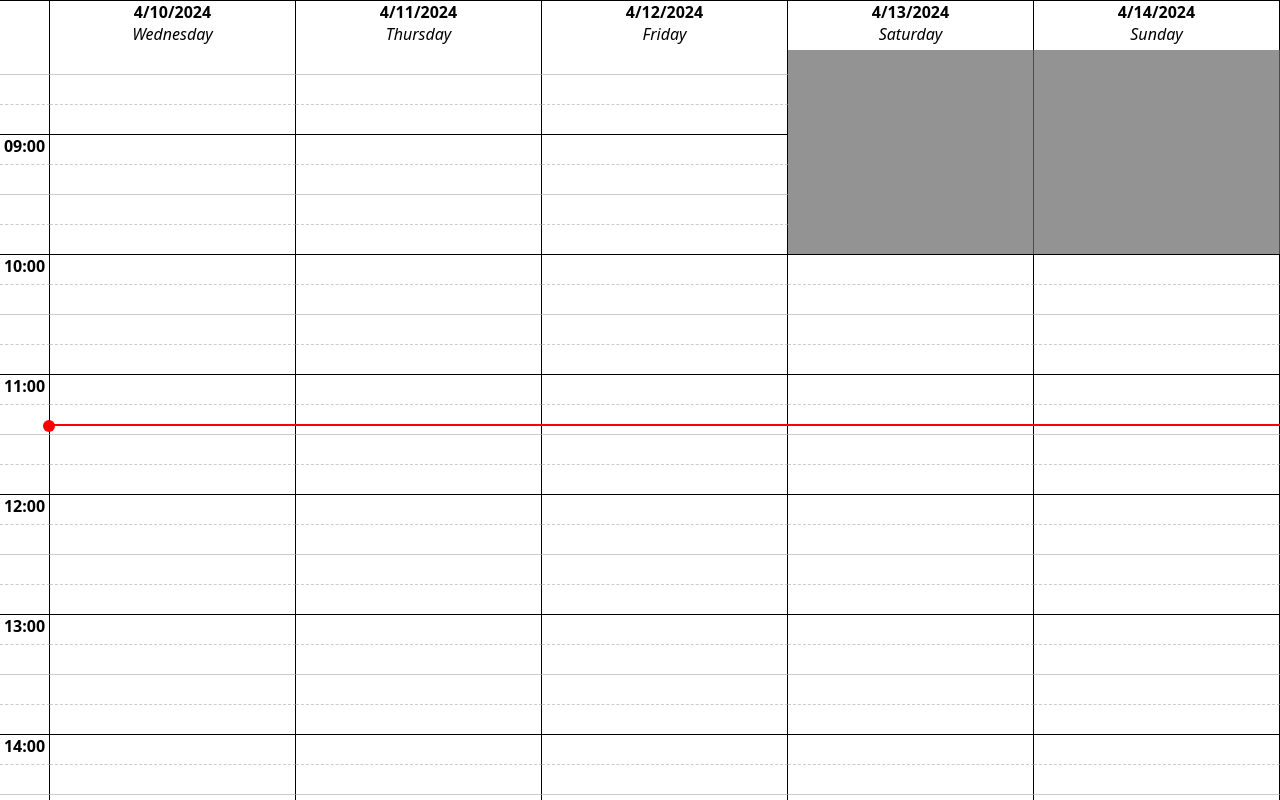
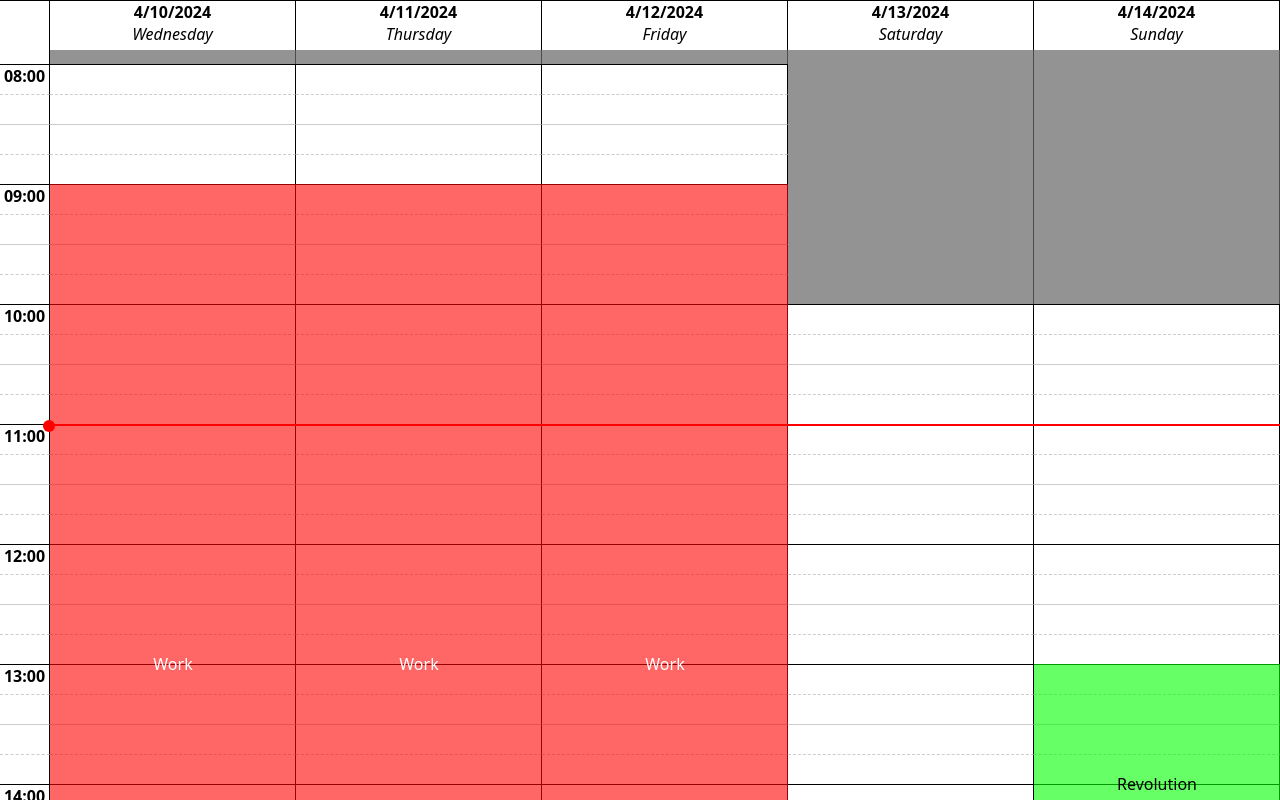
Before and after one commit to rugulous/schedule, a Vue app: page / in a window 1280 px wide. Built offline with nearby package versions, Linux system fonts and the light colour scheme.

Commit message:
Dynamic events (and colours!)

```diff
--- a/src/App.vue
+++ b/src/App.vue
@@ -91,11 +91,6 @@ main{
     display: flex;
     align-items: center;
     justify-content: center;
-    grid-column: 2;
-    grid-row: 4;
-    border: solid 2px #000;
-    background-color: rgba(255, 0, 0, 0.8);
-    color: #FFF;
     min-height: var(--row-size);
     position: relative;
 }
@@ -154,7 +149,11 @@ main{
                 </div>
             </template>
 
-            <div class="event" style="top: 15px">Hello I am event</div>
+            <template v-for="(day, dayIndex) in events">
+            <div class="event" :class="`event-${event.type}`" v-for="event in day" :style="`height: ${event.duration * 2}px; grid-area: ${1 + (event.start * 4)} / ${dayIndex + 2}`">
+                {{ event.title }}
+            </div>
+            </template>
         </div>
         <div id="now"></div>
         </main>
@@ -169,6 +168,43 @@ const data = ref<string[]>([]);
 const now = ref("0px");
 const dates = ref<Date[]>([]);
 const scrollbar = ref(getScrollBarWidth());
+
+const events = ref([[{
+    title: "Work",
+    location: "Circle Leasing",
+    type: "d19d7643-40d4-4219-89a2-0a3a28cb6023",
+    start: 9,
+    duration: 480
+}], [{
+    title: "Work",
+    location: "Circle Leasing",
+    type: "d19d7643-40d4-4219-89a2-0a3a28cb6023",
+    start: 9,
+    duration: 480
+}], [{
+    title: "Work",
+    location: "Circle Leasing",
+    type: "d19d7643-40d4-4219-89a2-0a3a28cb6023",
+    start: 9,
+    duration: 480
+}], [], [{
+    title: "Revolution",
+    type: "f3d817bf-7dac-4981-b5c2-19c6fc334263",
+    location: "HQ",
+    start: 13,
+    duration: 120
+}]]);
+
+const eventTypes = {
+    "f3d817bf-7dac-4981-b5c2-19c6fc334263": {
+        background: "rgba(0, 255, 0, 0.6)",
+        colour: "#000"
+    },
+    "d19d7643-40d4-4219-89a2-0a3a28cb6023": {
+        background: "rgba(255, 0, 0, 0.6)",
+        colour: "#FFF"
+    }
+}
 
 const weekdays = ["Sunday","Monday","Tuesday","Wednesday","Thursday","Friday","Saturday"];
 
@@ -206,7 +242,7 @@ for (let i = 0; i < 24; i++) {
 
 async function updateTicker(){
     const newDate = new Date();
-    now.value = 50 + (((newDate.getHours() * 60) + newDate.getMinutes()) * 2) + "px";
+    now.value = (((newDate.getHours() * 60) + newDate.getMinutes()) * 2) + "px";
 
     if(newDate.toLocaleDateString().split("T")[0] != date.toLocaleDateString().split("T")[0]){
         setDates();
@@ -242,6 +278,18 @@ function inActiveHours(column: number, i: number){
     return hours.startTime > i / 4 || hours.endTime <= i / 4
 }
 
+const sheet = new CSSStyleSheet();
+document.adoptedStyleSheets = [sheet];
+
+function setDynamicStyles(){
+    sheet.replaceSync("");
+    Object.keys(eventTypes).forEach(id => {
+        const type = eventTypes[id as keyof typeof eventTypes];
+        sheet.insertRule(`.event-${id} { color: ${type.colour}; background-color: ${type.background} }`);
+    })
+}
+
+setDynamicStyles();
 setDates();
 updateTicker();
 
```
